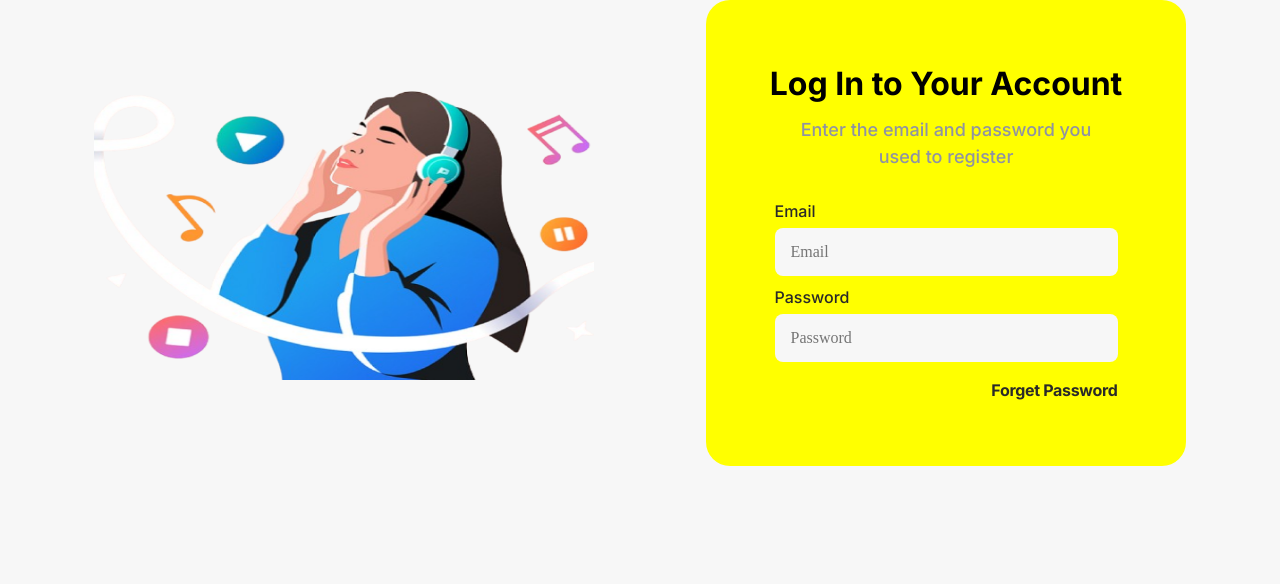
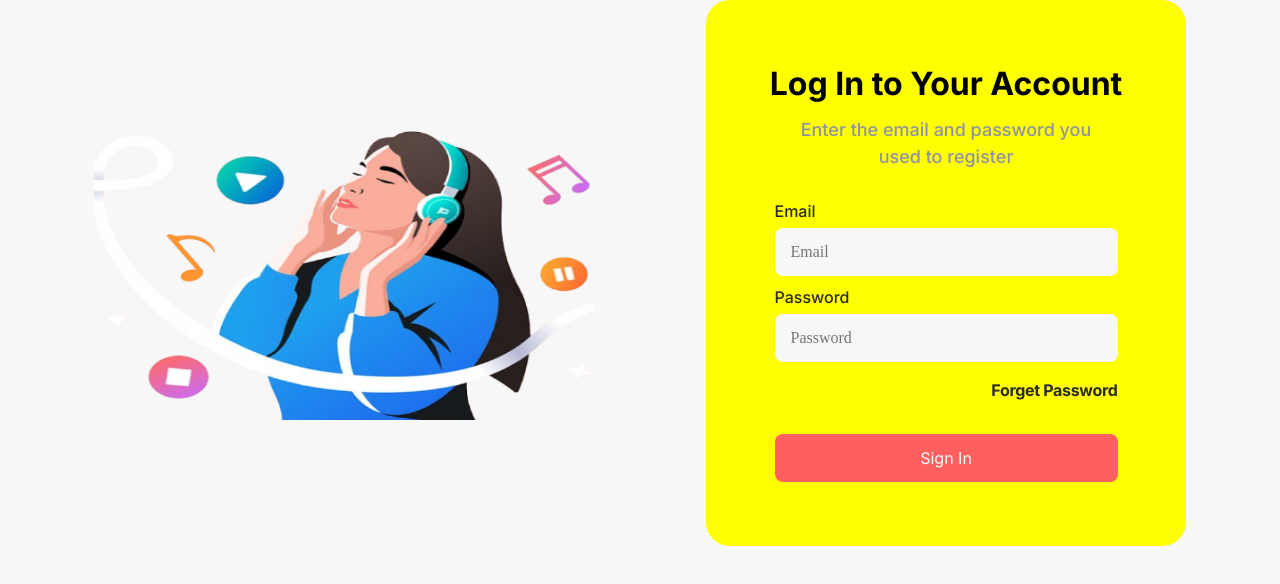
Before and after one commit to sabakhuskivadze/adminmusic, a Next.js app: page /Login in a window 1280 px wide. Shown: the top 584 px of the page. Built offline with nearby package versions, Linux system fonts and the light colour scheme.

Commit message:
Update page.tsx

```diff
--- a/app/Login/page.tsx
+++ b/app/Login/page.tsx
@@ -83,6 +83,10 @@ const Login = () => {
             </div>
           </div>
         </div>
+
+        <div className={styles.contFooter}>
+          <button className={styles.signInBTN} onClick={authUser}>Sign In</button>
+        </div>
       </div>
     </div>
   );
```
